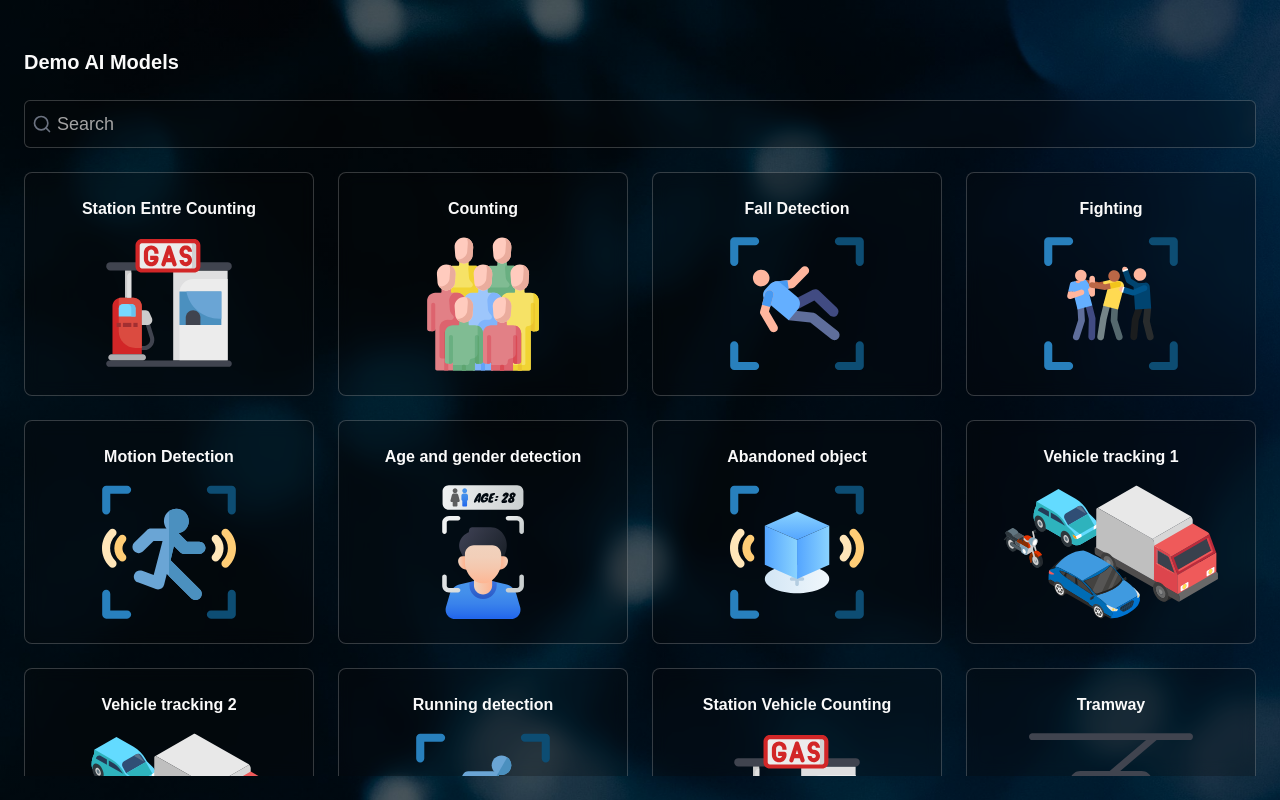
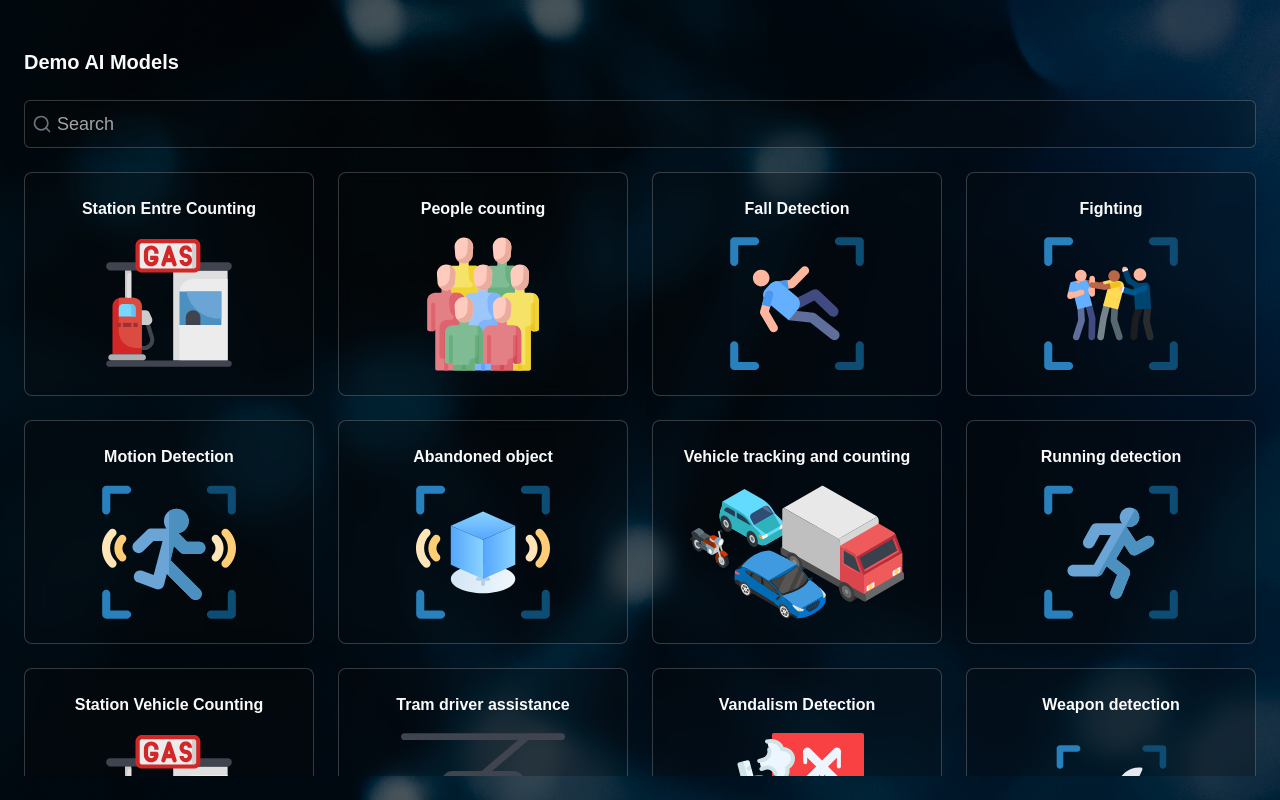
Before and after one commit to DakaAi/video-demo, a Next.js app: page / in a window 1280 px wide. Built offline with nearby package versions, Linux system fonts and the light colour scheme.

Commit message:
fix: correct icons url and change models names

```diff
--- a/src/app/data.ts
+++ b/src/app/data.ts
@@ -20,7 +20,7 @@ export const models = [
   },
   {
     id: "2",
-    name: "Counting",
+    name: "People counting",
     icon: "icons/People counting.svg",
     videoUrl: "videos/Counting.mp4",
   },
@@ -46,14 +46,14 @@ export const models = [
     description: null,
     videoUrl: "videos/Motion1.mp4",
   },
-  {
-    id: "6",
-    // name: "namee_age_gender",
-    name: "Age and gender detection",
-    icon: "icons/Age detection.svg",
-    description: null,
-    videoUrl: "videos/namee_age_gender.mp4",
-  },
+  // {
+  //   id: "6",
+  //   // name: "namee_age_gender",
+  //   name: "Age and gender detection",
+  //   icon: "icons/Age detection.svg",
+  //   description: null,
+  //   videoUrl: "videos/namee_age_gender.mp4",
+  // },
   {
     id: "7",
     // name: "Objet Abandonne",
@@ -65,26 +65,26 @@ export const models = [
   {
     id: "8",
     // name: "Output Video Blue 1 Tracking",
-    name: "Vehicle tracking 1",
+    name: "Vehicle tracking and counting",
     icon: "icons/Vehicle counting.svg",
     description: null,
     videoUrl: "videos/Output Video Blue 1 Tracking.mp4",
   },
-  {
-    id: "9",
-    // name: "output_video_blue_1_tracking_t",
-    name: "Vehicle tracking 2",
-    icon: "icons/Vehicle counting.svg",
-    description: null,
-    videoUrl: "videos/output_video_blue_1_tracking_t.mp4",
-  },
+  // {
+  //   id: "9",
+  //   // name: "output_video_blue_1_tracking_t",
+  //   name: "Vehicle tracking 2",
+  //   icon: "icons/Vehicle counting.svg",
+  //   description: null,
+  //   videoUrl: "videos/output_video_blue_1_tracking_t.mp4",
+  // },
   {
     id: "10",
     // name: "Running",
     name: "Running detection",
     icon: "icons/Running detection.svg",
     description: null,
-    videoUrl: "videos/Running.mp4",
+    videoUrl: "videos/Running Segment.mp4", // TODO: update video
   },
   {
     id: "12",
@@ -92,11 +92,11 @@ export const models = [
     name: "Station Vehicle Counting",
     icon: "icons/Station.svg",
     description: null,
-    videoUrl: "videos/Station.mp4",
+    videoUrl: "videos/Station.mp4", // TODO: update video
   },
   {
     id: "13",
-    name: "Tramway",
+    name: "Tram driver assistance",
     icon: "icons/Tramway.svg",
     description: null,
     videoUrl: "videos/Tramway.mp4",
```
